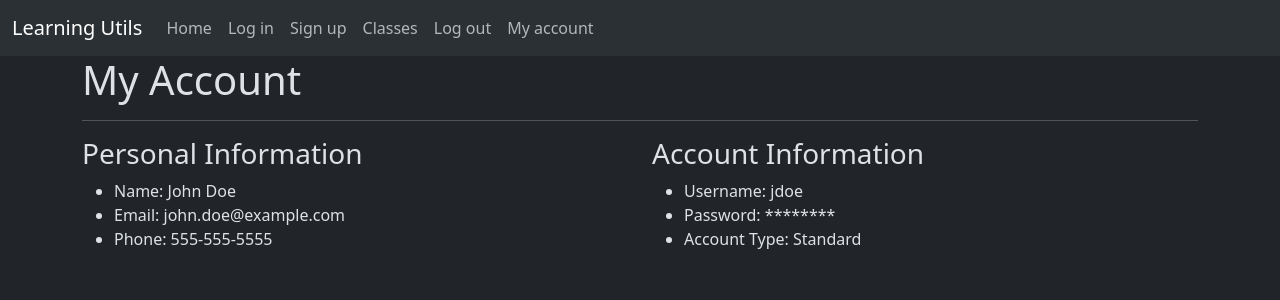
After one commit to eytangut/learning-utils, a Flask app: page /account in a window 1280 px wide. The commit adds this page. Shown: the top 300 px of the page. Run offline with Flask 3, Linux system fonts and the light colour scheme; a user stored in the database is signed in; some libraries are stand-ins or nearby versions.

Commit message:
started account page and mail system

```diff
--- a/app.py
+++ b/app.py
@@ -113,6 +113,10 @@ def classes():
 def apology(error, code=400):
     """Render message as an apology to user."""
     return render_template("apology.html", error_code=code, error_description=error)
+@app.route('/account', methods=['GET', 'POST'])
+@login_required
+def account():
+    return render_template('account.html')
 
 def main():
     app.run(port=int(os.environ.get('PORT', 80)))
--- /dev/null
+++ b/templates/account.html
@@ -0,0 +1,32 @@
+{% extends 'layout.html' %}
+{% block title %}My Account{% endblock %}
+{% block main %}
+<div class="container">
+    <div class="row">
+        <div class="col-md-12">
+            <h1>My Account</h1>
+            <hr>
+            <div class="row">
+                <div class="col-md-6">
+                    <h3>Personal Information</h3>
+                    <ul>
+                        <li>Name: John Doe</li>
+                        <li>Email: john.doe@example.com</li>
+                        <li>Phone: 555-555-5555</li>
+                    </ul>
+                </div>
+                <div class="col-md-6">
+                    <h3>Account Information</h3>
+                    <ul>
+                        <li>Username: jdoe</li>
+                        <li>Password: ********</li>
+                        <li>Account Type: Standard</li>
+                    </ul>
+                </div>
+            </div>
+        </div>
+    </div>
+</div>
+
+
+{% endblock %}
--- a/templates/layout.html
+++ b/templates/layout.html
@@ -24,6 +24,7 @@
                         <a class="nav-link" href="/signup">Sign up</a>
                         <a class="nav-link" href="/classes">Classes</a>
                         <a class="nav-link" href="/logout">Log out</a>
+                        <a class="nav-link" href="/account">My account</a>
                     </div>
                 </div>
             </div>
```
Also changed, not shown: createtable.sql (+4 -3 lines), 1 other file.
